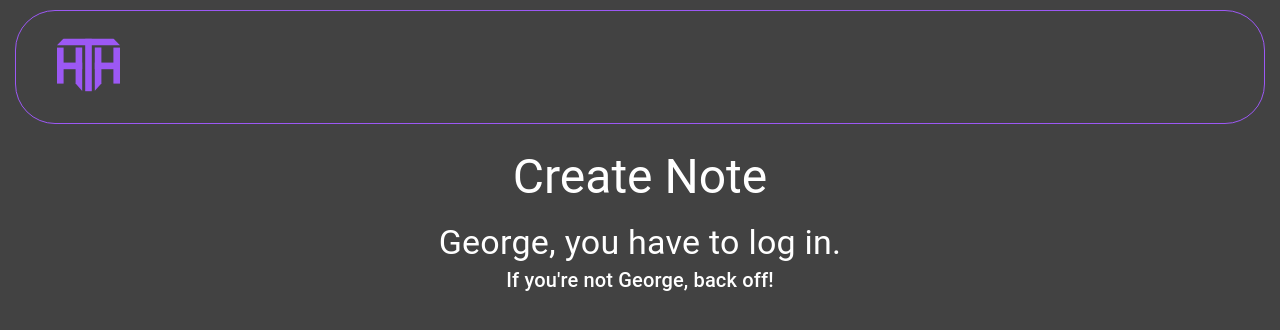
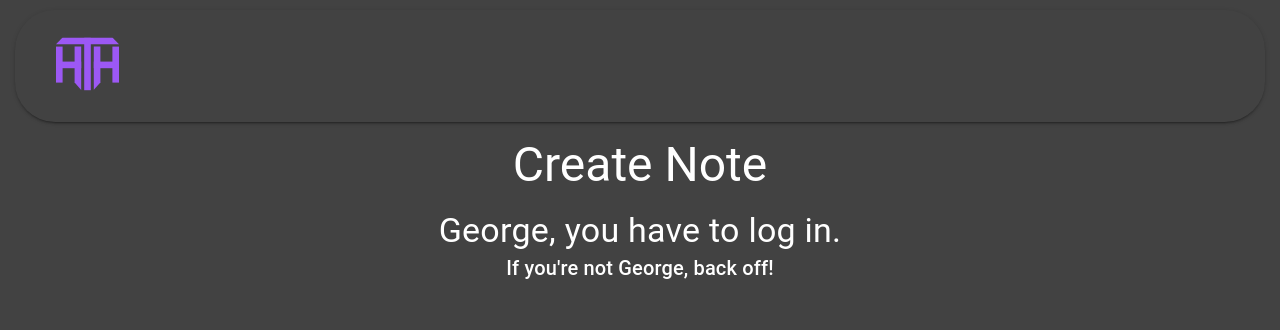
Before and after one commit to hamiltonhart/hamiltonharttech_old, a React (Create React App) app in the folder frontend/: page /notes/create in a window 1280 px wide. Shown: the top 330 px of the page. Built offline with nearby package versions, Linux system fonts and the light colour scheme.

Commit message:
Fixed overflow issue with Grid in NotesList

```diff
--- a/frontend/src/components/Global/PrimaryLayout.js
+++ b/frontend/src/components/Global/PrimaryLayout.js
@@ -5,14 +5,6 @@ import { makeStyles, Paper, Grid, Typography, Button } from "@material-ui/core";
 import { HHTLogo } from "../../svg/HHTLogo";
 
 const useStyles = makeStyles((theme) => ({
-  heading: {
-    padding: theme.spacing(2),
-    textTransform: "uppercase",
-    textDecoration: "none",
-    color: theme.palette.text.primary,
-    fontWeight: "600",
-    color: theme.palette.primary.main,
-  },
   logo: {
     scale: "60%",
     "& *": {
@@ -30,13 +22,16 @@ const useStyles = makeStyles((theme) => ({
     justifyContent: "space-between",
     alignItems: "center",
     position: "relative",
-    margin: "10px 15px 25px 15px",
+    margin: "10px 15px 15px 15px",
     borderRadius: "40px",
     padding: "10px 20px",
     backgroundColor: "transparent",
-    borderStyle: "solid",
-    borderWidth: "1px",
-    borderColor: theme.palette.primary.main,
+    boxShadow: theme.shadows[2],
+  },
+  mainDiv: {
+    maxWidth: theme.breakpoints.values.xl,
+    marginLeft: "auto",
+    marginRight: "auto",
   },
 }));
 
@@ -50,7 +45,7 @@ export const PrimaryLayout = ({ children }) => {
             <HHTLogo classes={classes.logo} />
           </Link>
         </div>
-        {children}
+        <div className={classes.mainDiv}>{children}</div>
       </Paper>
     </>
   );
--- a/frontend/src/pages/NotesListPage.js
+++ b/frontend/src/pages/NotesListPage.js
@@ -3,7 +3,14 @@ import { Link } from "@reach/router";
 import { Error, Loading } from "../components/Global";
 import { NoteListItem } from "../components/Notes";
 
-import { makeStyles, Typography, Button, Grid } from "@material-ui/core";
+import {
+  makeStyles,
+  Typography,
+  Button,
+  Grid,
+  useTheme,
+  useMediaQuery,
+} from "@material-ui/core";
 
 import { NOTES_QUERY } from "../gql";
 import { useQuery } from "@apollo/react-hooks";
@@ -11,8 +18,12 @@ import { IS_LOGGED_IN } from "../index.js";
 
 const useStyles = makeStyles((theme) => ({
   listContainer: {
-    padding: theme.spacing(3),
-    flexGrow: "1",
+    flexGrow: 1,
+    paddingLeft: theme.spacing(2),
+    paddingRight: theme.spacing(2),
+  },
+  heading: {
+    margin: "20px 0 20px 0",
   },
   listItem: {
     marginTop: theme.spacing(2),
@@ -30,13 +41,16 @@ export const NotesListPage = () => {
   const { data: loggedInData, error: loggedInError } = useQuery(IS_LOGGED_IN);
 
   const classes = useStyles();
+  const theme = useTheme();
+  const isSmall = useMediaQuery(theme.breakpoints.up("sm"));
 
   return (
     <>
-      <Typography variant="h3" align="center">
+      <Typography className={classes.heading} variant="h3" align="center">
         Notes
       </Typography>
-      <Grid container className={classes.listContainer} spacing={2}>
+      <div className={classes.listContainer}>
+        <Grid container spacing={2}>
           {loggedInError && <Error errorMessage={loggedInError.message} />}
           {loggedInData && loggedInData.isLoggedIn && (
             <Grid className={classes.createButton} item xs={12}>
@@ -46,6 +60,7 @@ export const NotesListPage = () => {
                 size="large"
                 component={Link}
                 to="/notes/create"
+                fullWidth={!isSmall}
               >
                 Add Note
               </Button>
@@ -69,6 +84,7 @@ export const NotesListPage = () => {
               </Grid>
             ))}
         </Grid>
+      </div>
     </>
   );
 };
```
Lines whose indentation alone changed are shown as unchanged.
